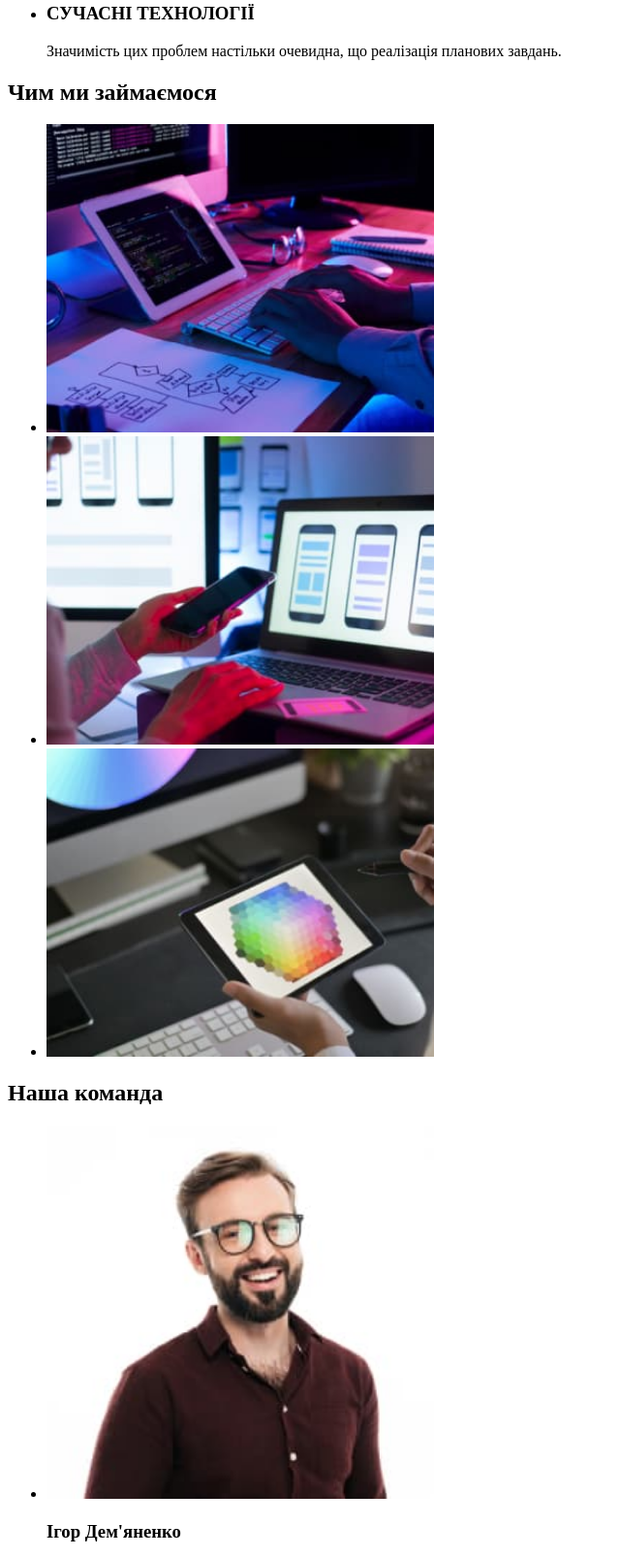
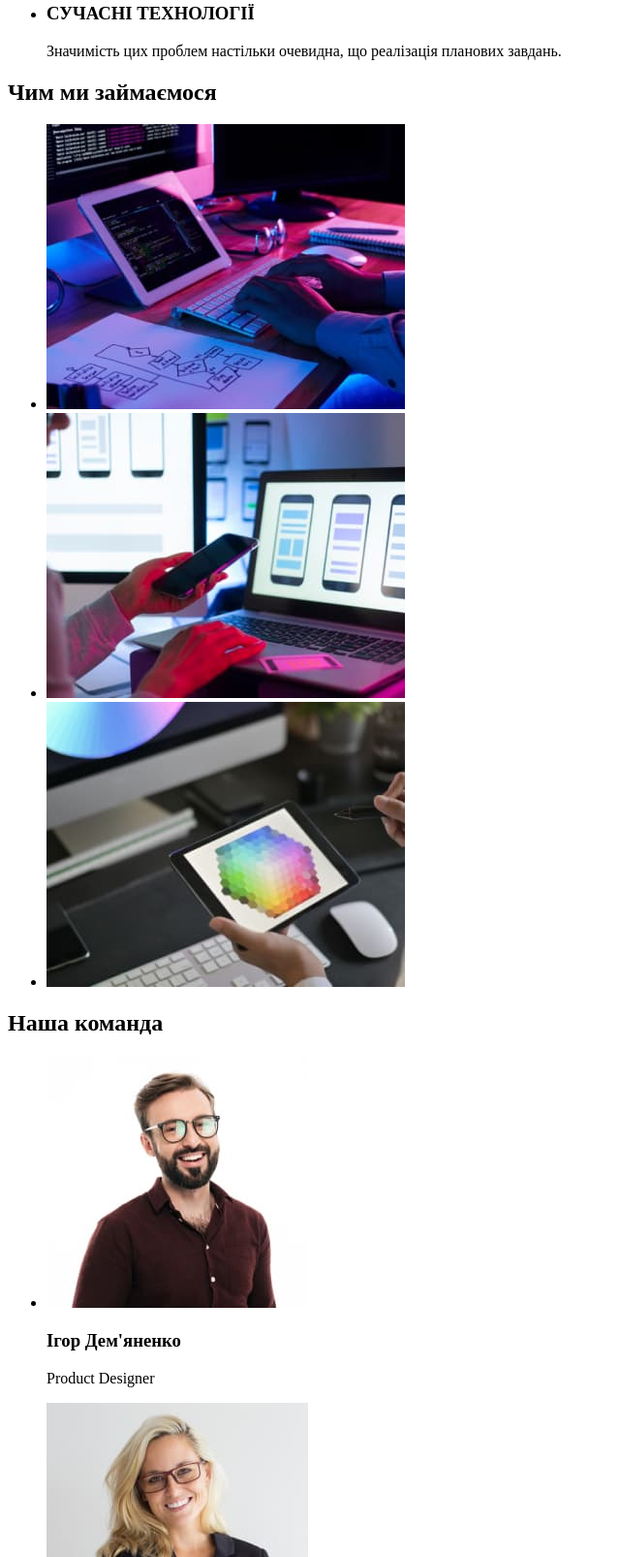
Before and after one commit to valter1809/goit-markup-hw-01, a plain HTML site: page index.html in a window 1280 px wide. Shown: the part 532-2138 px from the top of the page at 97% size, without its empty margins (0-640 px from the left). Drawn offline with Linux system fonts and the light colour scheme.

Commit message:
Update index.html

```diff
--- a/index.html
+++ b/index.html
@@ -53,18 +53,18 @@
     <li>
         <img src="./images/workwithcomputer.jpg"
         alt="друкування коду на клавіатурі"
-        width="400"
+        width="370"
         >
     </li>
     <li>
         <img src="./images/workwithsmartphone.jpg"
         alt="створення мобільних додатків на компьютері"
-        width="400">
+        width="370">
     </li>
     <li>
         <img src="./images/workwithplanchette.jpg"
         alt="планшет на якому зображена палітра кольорів"
-        width="400">
+        width="370">
     </li>
 </ul>
 </section>
@@ -74,28 +74,28 @@
         <li>
             <img src="./images/igor.jpg"
             alt="Усміхнений хлопець в окулярах"
-            width="400">
+            width="270">
             <h3>Ігор Дем'яненко</h3>
             <p>Product Designer</p>
         </li>
         <li>
             <img src="./images/olga.jpg"
             alt="Усміхнена блондинка в окулярах"
-            width="400">
+            width="270">
             <h3>Ольга Рєпіна</h3>
             <p>Frontend Developer</p>
         </li>
         <li>
             <img src="./images/mykola.jpg"
             alt="Усміхнений хлопець в окулярах"
-            width="400">
+            width="270">
             <h3>Микола Тарасов</h3>
             <p>Marketing</p>
         </li>
         <li>
             <img src="./images/mykhailo.jpg"
             alt="Усміхнений хлопець в окулярах"
-            width="400">
+            width="270">
             <h3>Михайло Єрмаков</h3>
             <p>UI Designer</p>
         </li>
```
